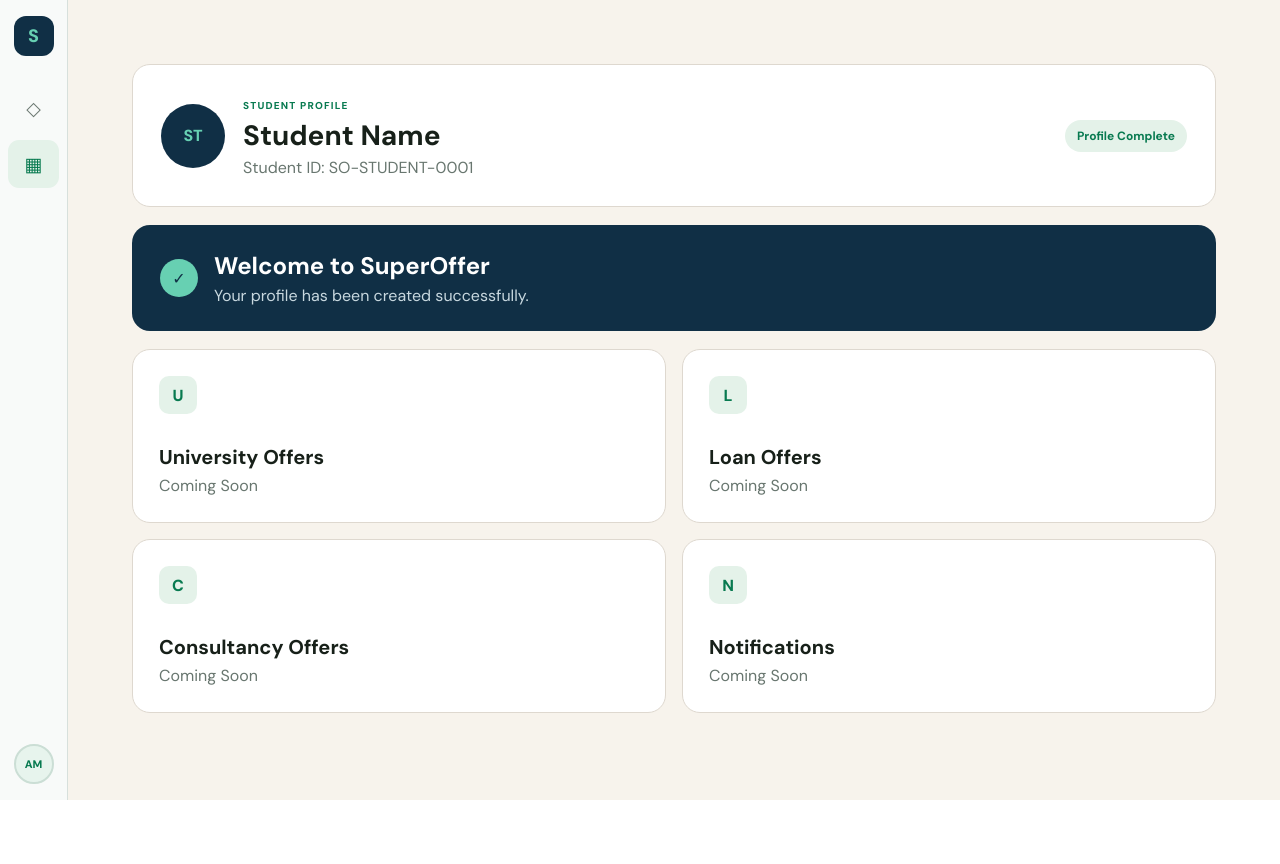
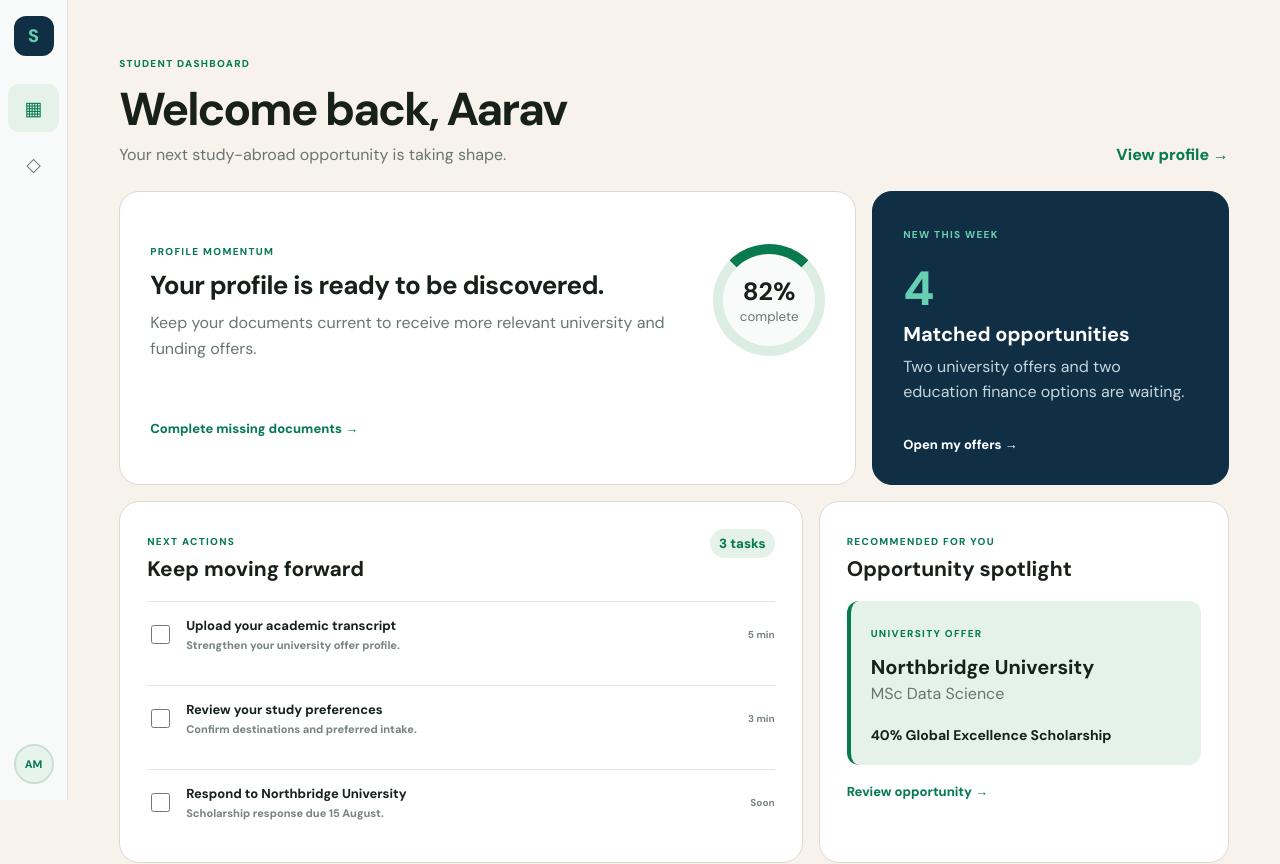
Before and after one commit to angelinreshnu/superoffer-frontend-, an Angular app in the folder frontend/: page /student/dashboard in a window 1280 px wide. Shown: the top 864 px of the page. Before the commit the page ends 800 px from the top, so only its background shows below. Built offline with nearby package versions, Linux system fonts and the light colour scheme.

Commit message:
Create engaging student dashboard

```diff
--- a/frontend/src/app/pages/student-portal/student-dashboard.component.ts
+++ b/frontend/src/app/pages/student-portal/student-dashboard.component.ts
@@ -1,44 +1,67 @@
 import { CommonModule } from '@angular/common';
 import { Component } from '@angular/core';
+import { RouterLink } from '@angular/router';
 import { StudentWorkspaceRailComponent } from './student-workspace-rail.component';
+import { StudentProfileUiStore } from './student-profile-ui.store';
 
 @Component({
   standalone: true,
-  imports: [CommonModule, StudentWorkspaceRailComponent],
+  imports: [CommonModule, RouterLink, StudentWorkspaceRailComponent],
   styleUrl: './student-workspace-pages.css',
   template: `
     <app-student-workspace-rail />
     <section class="dashboard-page">
-      <div class="student-summary">
-        <div class="student-avatar" aria-label="Profile photo placeholder">ST</div>
-        <div>
-          <span>STUDENT PROFILE</span>
-          <h1>Student Name</h1>
-          <p>Student ID: SO-STUDENT-0001</p>
-        </div>
-        <strong>Profile Complete</strong>
+      <header class="dashboard-welcome">
+        <div><span>STUDENT DASHBOARD</span><h1>Welcome back, {{firstName}}</h1><p>Your next study-abroad opportunity is taking shape.</p></div>
+        <a routerLink="/student/profile">View profile →</a>
+      </header>
+
+      <div class="dashboard-overview">
+        <article class="momentum-card">
+          <div class="momentum-copy"><span>PROFILE MOMENTUM</span><h2>Your profile is ready to be discovered.</h2><p>Keep your documents current to receive more relevant university and funding offers.</p></div>
+          <div class="progress-ring"><strong>82%</strong><small>complete</small></div>
+          <a routerLink="/student/documents">Complete missing documents →</a>
+        </article>
+        <article class="offer-snapshot">
+          <span>NEW THIS WEEK</span><strong>4</strong><h2>Matched opportunities</h2><p>Two university offers and two education finance options are waiting.</p>
+          <a routerLink="/student/offers">Open my offers →</a>
+        </article>
       </div>
 
-      <div class="welcome-card">
-        <span aria-hidden="true">✓</span>
-        <div><h2>Welcome to SuperOffer</h2><p>Your profile has been created successfully.</p></div>
+      <div class="dashboard-main-grid">
+        <section class="dashboard-section next-actions">
+          <header><div><span>NEXT ACTIONS</span><h2>Keep moving forward</h2></div><small>3 tasks</small></header>
+          <label *ngFor="let task of tasks">
+            <input type="checkbox">
+            <span><strong>{{task.title}}</strong><small>{{task.description}}</small></span>
+            <b>{{task.time}}</b>
+          </label>
+        </section>
+
+        <section class="dashboard-section recommended">
+          <header><div><span>RECOMMENDED FOR YOU</span><h2>Opportunity spotlight</h2></div></header>
+          <div class="recommended-offer"><span>UNIVERSITY OFFER</span><h3>Northbridge University</h3><p>MSc Data Science</p><strong>40% Global Excellence Scholarship</strong></div>
+          <a routerLink="/student/offers">Review opportunity →</a>
+        </section>
       </div>
 
-      <div class="dashboard-cards">
-        <article *ngFor="let card of cards">
-          <span aria-hidden="true">{{card.icon}}</span>
-          <h2>{{card.title}}</h2>
-          <p>Coming Soon</p>
-        </article>
-      </div>
+      <section class="quick-actions">
+        <a *ngFor="let action of actions" [routerLink]="action.route"><span>{{action.icon}}</span><div><strong>{{action.title}}</strong><small>{{action.description}}</small></div><b>→</b></a>
+      </section>
     </section>
   `
 })
 export class StudentDashboardComponent {
-  cards = [
-    { title: 'University Offers', icon: 'U' },
-    { title: 'Loan Offers', icon: 'L' },
-    { title: 'Consultancy Offers', icon: 'C' },
-    { title: 'Notifications', icon: 'N' }
+  tasks = [
+    {title:'Upload your academic transcript',description:'Strengthen your university offer profile.',time:'5 min'},
+    {title:'Review your study preferences',description:'Confirm destinations and preferred intake.',time:'3 min'},
+    {title:'Respond to Northbridge University',description:'Scholarship response due 15 August.',time:'Soon'}
   ];
+  actions = [
+    {title:'Explore offers',description:'Compare all matched opportunities',icon:'◇',route:'/student/offers'},
+    {title:'Update profile',description:'Keep academics and interests current',icon:'○',route:'/student/profile'},
+    {title:'Manage documents',description:'Upload missing supporting files',icon:'▤',route:'/student/documents'}
+  ];
+  constructor(public store:StudentProfileUiStore){}
+  get firstName(){return (this.store.values['fullName']||'Student').split(/\s+/)[0];}
 }
--- a/frontend/src/app/pages/student-portal/student-workspace-rail.component.ts
+++ b/frontend/src/app/pages/student-portal/student-workspace-rail.component.ts
@@ -11,8 +11,8 @@
     <nav class="workspace-rail" aria-label="Student workspace navigation">
       <a class="workspace-logo" routerLink="/student/profile" aria-label="Open student profile">S</a>
       <div class="workspace-links">
+        <a routerLink="/student/dashboard" routerLinkActive="active" title="Dashboard" aria-label="Dashboard"><span>▦</span><small>Dashboard</small></a>
         <a routerLink="/student/offers" routerLinkActive="active" title="Offers" aria-label="Offers"><span>◇</span><small>Offers</small></a>
-        <a routerLink="/student/dashboard" routerLinkActive="active" title="Dashboard" aria-label="Dashboard"><span>▦</span><small>Dashboard</small></a>
       </div>
       <a class="workspace-avatar" routerLink="/student/profile" aria-label="Open complete student profile">
         <img *ngIf="store.photo" [src]="store.photo" alt="">
```
Also changed, not shown: frontend/src/app/pages/student-portal/student-workspace-pages.css.
